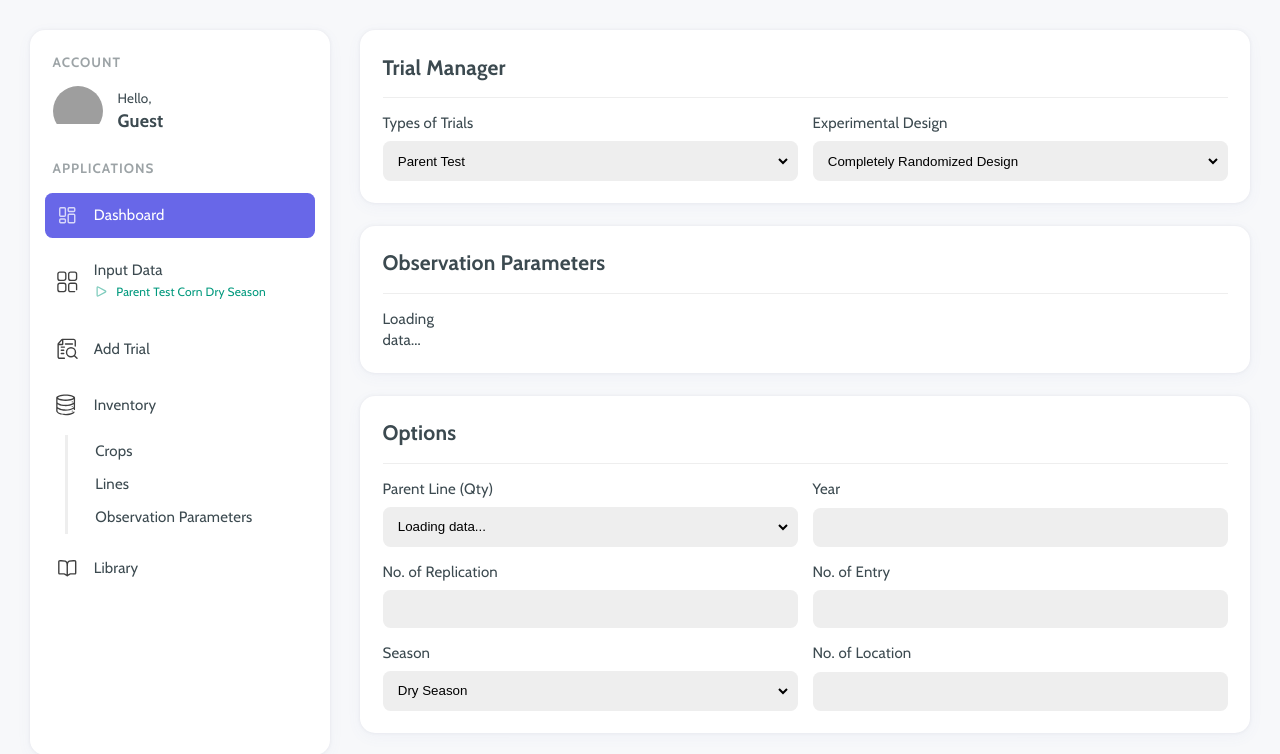
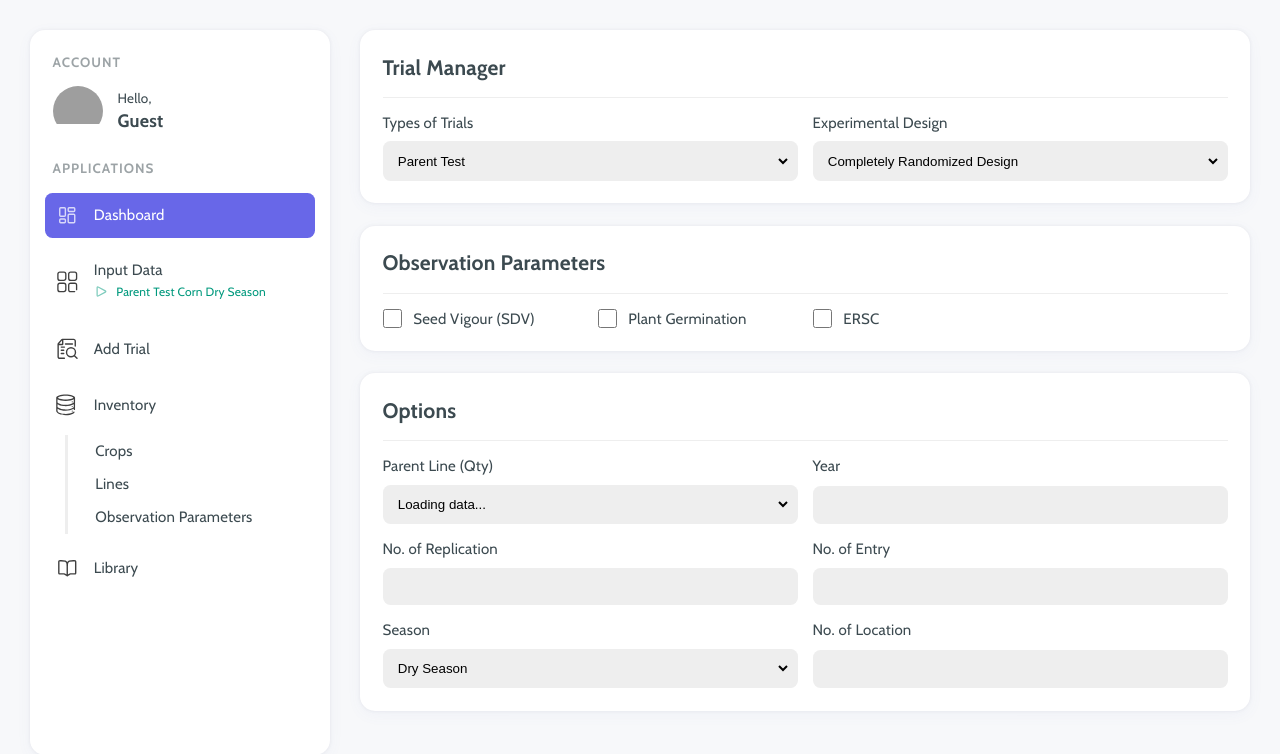
Before and after one commit to OzikPutraJarwo/Privo, a PHP site: page / in a window 1280 px wide. Shown: the top 754 px of the page. Run offline with PHP 8.4, Linux system fonts and the light colour scheme; some libraries are stand-ins or nearby versions; grey boxes are pictures that could not be loaded.

Commit message:
Advanta - Trial observation prep

```diff
--- a/Advanta/index.html
+++ b/Advanta/index.html
@@ -227,7 +227,11 @@
             <h2>Observation Parameters</h2>
           </div>
           <div class="content-container">
-            <div class="content-item">Loading data...</div>
+            <div class="content-item">
+              <label for="Seed_Vigour (SDV)"><input type="checkbox" name="observationParams" value="Seed Vigour (SDV)" id="Seed_Vigour (SDV)"><span>Seed Vigour (SDV)</span></label>
+              <label for="Plant_Germination"><input type="checkbox" name="observationParams" value="Plant Germination" id="Plant_Germination"><span>Plant Germination</span></label>
+              <label for="ERSC"><input type="checkbox" name="observationParams" value="ERSC" id="ERSC"><span>ERSC</span></label>
+            </div>
           </div>
         </div>
 
--- a/Advanta/style.css
+++ b/Advanta/style.css
@@ -678,7 +678,7 @@ main select {
 
 /* ===== TRIAL MANAGER ===== */
 
-#add-trial .content-container {
+#add-trial :not(.trial-observation) .content-container {
   display: grid;
   gap: 1rem;
   grid-template-columns: 1fr 1fr;;
```
